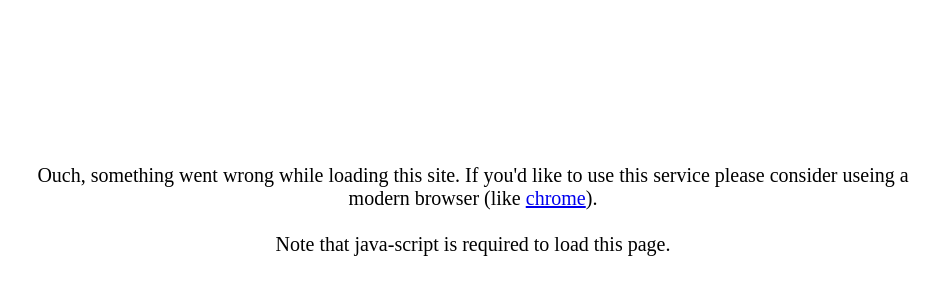
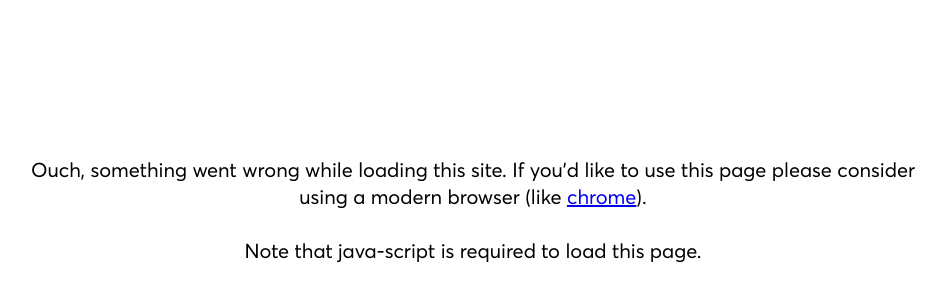
Before and after one commit to maximilianMairinger/cardCPT, a website: page public.src/index.html in a window 1280 px wide. Shown: the part 190-490 px from the top of the page, without its empty margins (167-1113 px from the left). Drawn offline with Linux system fonts and the light colour scheme.

Commit message:
fix font

```diff
--- a/public.src/index.html
+++ b/public.src/index.html
@@ -1,4 +1,4 @@
-<!-- http://beautifytools.com/html-minifier.php -->
+<!-- https://terser.org/html-minifier-terser/ -->
 <!DOCTYPE html>
 <html dir=ltr lang=en>
 <head>
@@ -7,13 +7,25 @@
   <meta content="user-scalable=no,width=device-width,initial-scale=1,maximum-scale=1" name=viewport>
   <meta content=no name=msapplication-tap-highlight>
   <!-- <link rel='manifest' href='/webmanifest.json'> -->
-    <!-- <link href="/res/img/cardCPT_logo_180x180.png" rel=icon type=image/png> -->
+  <!-- <link href="/res/favicon/xcenic_logo_180x180.png" rel=icon type=image/png> -->
+  <link rel="prefetch" importance="low" href="/res/font/avertacy-regular.woff2" as="font" type="font/woff2" crossorigin/>
   <script src="/dist/cardCPT.js"></script>
+
+
+  <link rel="apple-touch-icon" sizes="180x180" href="/res/img/favicon/apple-touch-icon.png">
+  <link rel="icon" type="image/png" sizes="32x32" href="/res/img/favicon/favicon-32x32.png">
+  <link rel="icon" type="image/png" sizes="16x16" href="/res/img/favicon/favicon-16x16.png">
+  <link rel="mask-icon" href="/res/img/favicon/safari-pinned-tab.svg" color="#003fd2">
+  <link rel="shortcut icon" href="/res/img/favicon/favicon.ico">
+  <meta name="msapplication-TileColor" content="#ffffff">
+  <meta name="msapplication-config" content="/res/img/favicon/browserconfig.xml">
+  <meta name="theme-color" content="#ffffff">
+
 
   <style>
     html {
       height: 100%;
-        width: 100%
+      width: 100%;
     }
 
     body {
@@ -21,7 +33,8 @@
       -webkit-tap-highlight-color: transparent;
       width: 100%;
       height: 100%;
-        overflow: hidden
+      overflow: hidden;
+      font-family: 'Averta CY', Arial, sans-serif;
     }
 
     c-center {
@@ -43,27 +56,48 @@
     ::selection {
       background: rgba(0, 0, 0, 0.15);
     }
+
+    /* Dunno why but this regular font has a bold version included. Looks a little little different than the actual bold version (maybe its just an upscaled version of the regular one but this works for me rn) */
+    @font-face {
+      font-family: 'Averta CY';
+      src: url('/res/font/avertacy-regular.woff2') format('woff2'),
+           url('/res/font/avertacy-regular.woff') format('woff');
+      font-style: normal;
+      font-weight: normal;
+      font-display: swap;
+
+    }
+
+    @font-face {
+      font-family: 'Averta Cy';
+      src: url('/res/font/avertacy-bold.woff2') format('woff2'),
+          url('/res/font/avertacy-bold.woff') format('woff');
+      font-weight: bold;
+      font-style: normal;
+      font-display: swap;
+
+    }
   </style>
 </head>
 <body>
 <c-init>
   <c-center>
     <c-error>
-        Ouch, something went wrong while loading this site. If you'd like to use this service please consider useing a
+      Ouch, something went wrong while loading this site. If you'd like to use this page please consider using a
       modern browser (like <a href=https://www.google.com/chrome/ >chrome</a>).<br><br>Note that java-script is
       required to load this page.
     </c-error>
   </c-center>
   <script>
-      !function () {
+    (function () {
       var e = document.querySelector("c-center");
-        e.style.opacity = 0
+      e.style.opacity = 0;
       setTimeout(function () {
         e.style.transition = ".5s", setTimeout(function () {
-            e.style.opacity = 1
+          e.style.opacity = 1;
         }, 100)
       }, 400)
-      }()
+    })()
   </script>
 </c-init>
 
```
Also changed, not shown: public/index.html (+1 -1 lines), public/res/font/avertacy-bold.woff (added), public/res/font/avertacy-bold.woff2 (added), public/res/font/avertacy-regular.woff (added), public/res/font/avertacy-regular.woff2 (added). Lines whose indentation alone changed are shown as unchanged.
